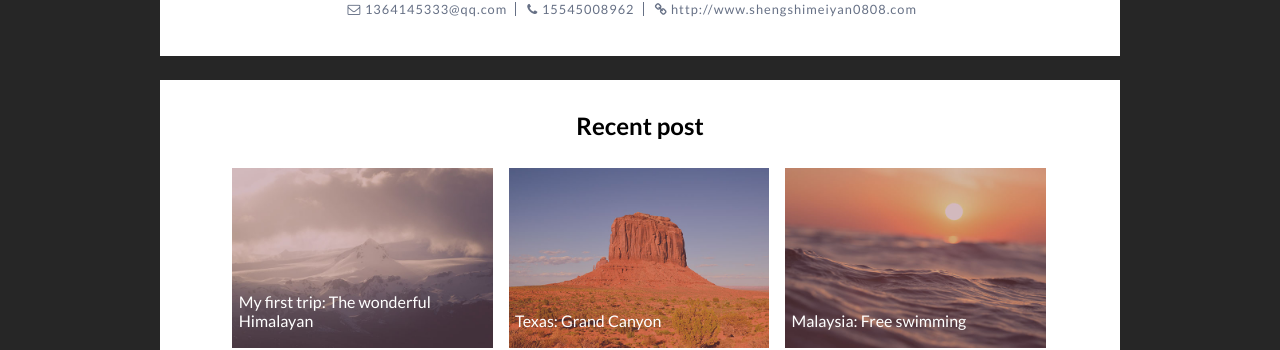
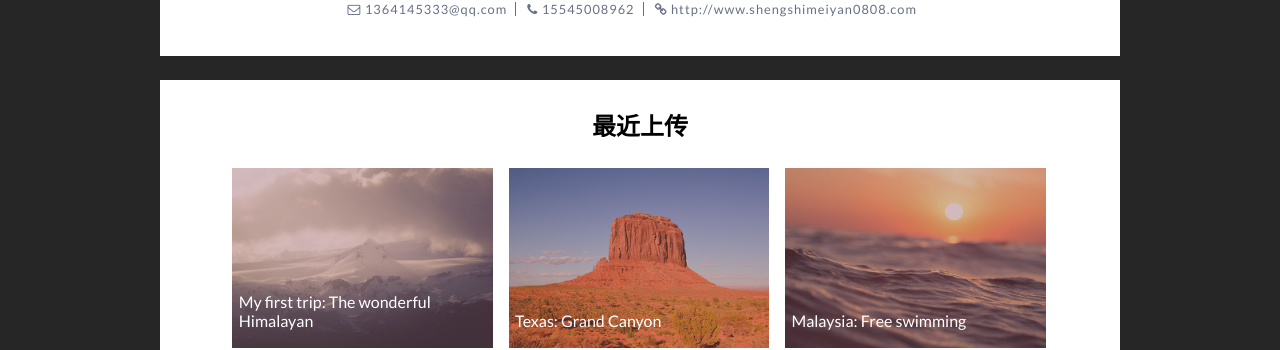
Before and after one commit to yidiudiu/yidiudiu.github.io, a Jekyll site: the page built from _posts/2017-07-12-nevada-on-the-way-to-nevada.markdown, in a window 1280 px wide and 900 px high, scrolled down 1888 px. Shown: the part 149-499 px from the top of the window. Built offline with Jekyll 4.4.1, drawn with Linux system fonts in a browser that asks for light colours; comment, search, counter and statistics services are not loaded.

Commit message:
最近上传

```diff
--- a/_layouts/post.html
+++ b/_layouts/post.html
@@ -70,7 +70,7 @@ layout: default
 
   <section class="recent_box">
     <div class="post_wrapper">
-      <h2 class="recent_title">Recent post</h2>
+      <h2 class="recent_title">最近上传</h2>
       <div class="recent_list">
         {% for post in site.posts offset:0 limit:6 %}
           {% if post.title %}
```
